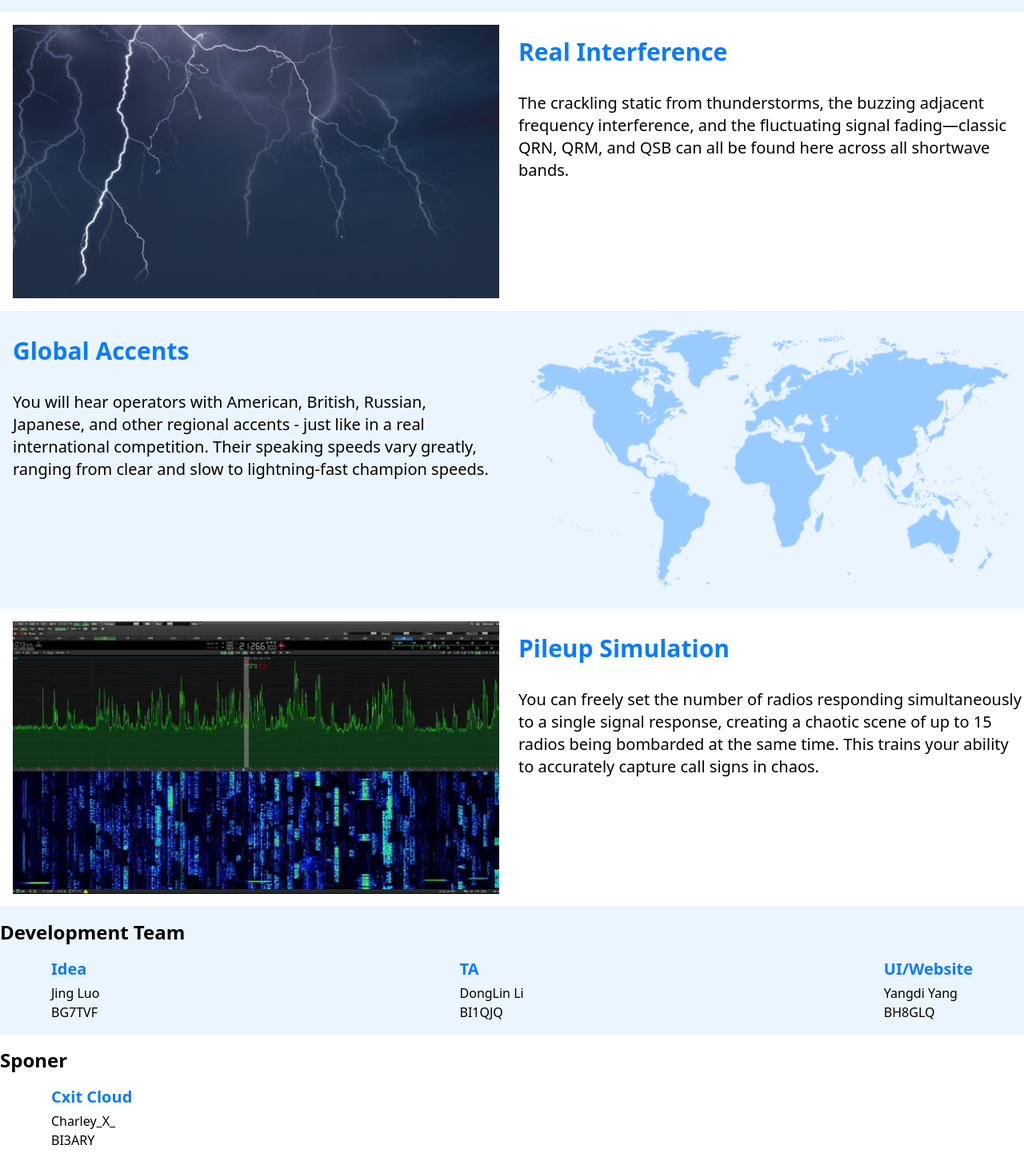
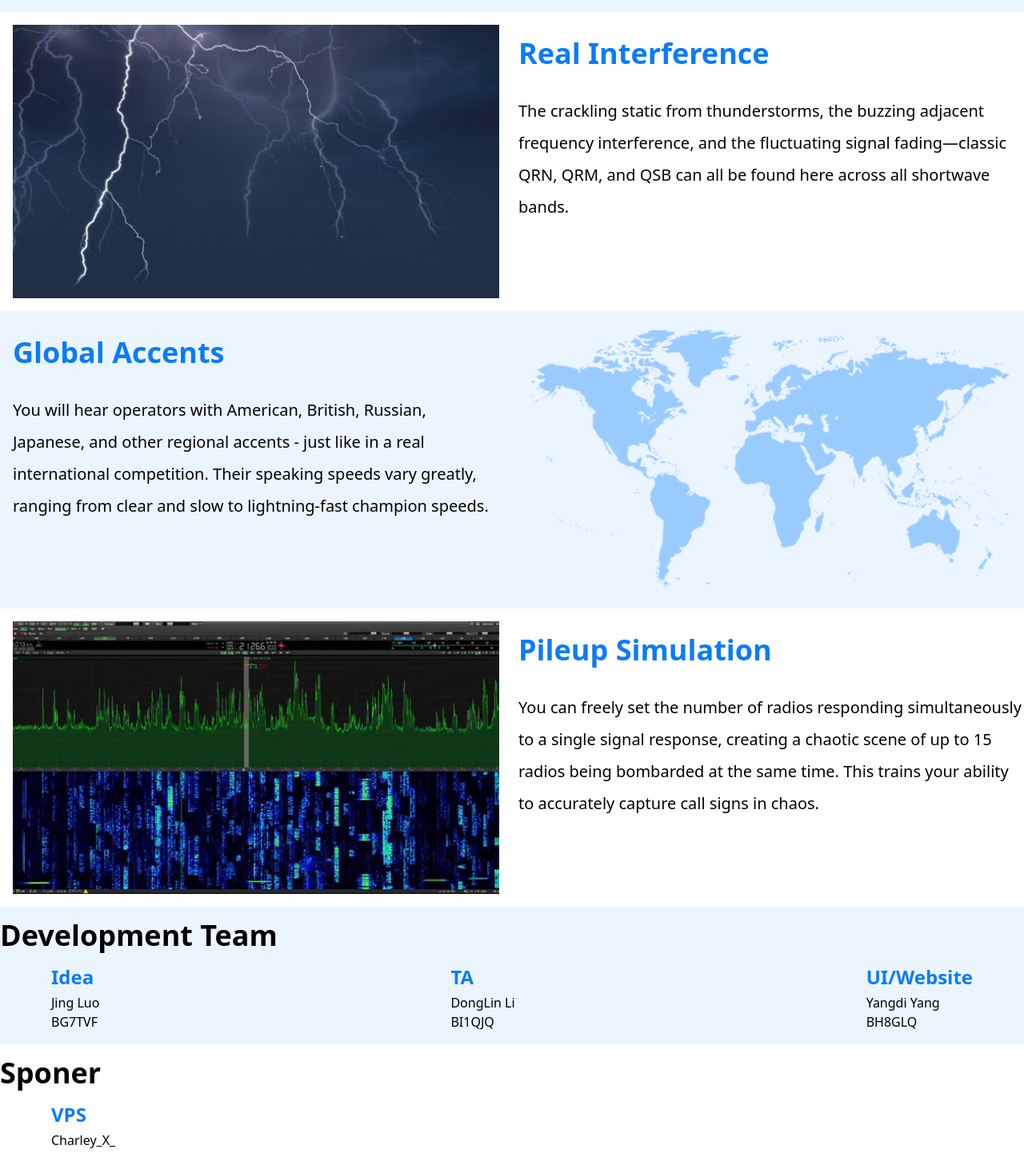
Before and after one commit to SSBContestRunner/ssb_runner_website, a Svelte app: page / in a window 1280 px wide. Shown: the part 781-2223 px from the top of the page at 80% size. Built offline with nearby package versions, Linux system fonts and the light colour scheme.

Commit message:
style(Extra.svelte): adjust font size

```diff
--- a/src/assets/i18n/en_us.json
+++ b/src/assets/i18n/en_us.json
@@ -35,7 +35,7 @@
     },
     "sponser": {
         "title": "Sponer",
-        "cloud": "Cxit Cloud"
+        "cloud": "VPS"
     },
     "footer": {
         "line1": "SSB Runner is an non-profit, non-commercial, open source project.",
--- a/src/assets/i18n/zh_cn.json
+++ b/src/assets/i18n/zh_cn.json
@@ -35,7 +35,7 @@
     },
     "sponser": {
         "title": "赞助",
-        "cloud": "Cxit Cloud"
+        "cloud": "虚拟专用服务器"
     },
     "footer": {
         "line1": "SSB Runner 是一个非盈利，非商业，开源的软件项目。",
--- a/src/components/Extra.svelte
+++ b/src/components/Extra.svelte
@@ -10,11 +10,11 @@
             alt="real interference"
         />
         <div class="mb-4 md:mb-0 px-2 md:px-0 py-2 md:py-4 md:w-1/2">
-            <h1 class="py-4 text-3xl font-semibold text-primary-400">
+            <h1 class="py-4 text-2xl md:text-4xl font-semibold text-primary-400">
                 {t("feature1-title")}
             </h1>
             <div class="mt-0 md:mt-4">
-                <span class="text-xl">{t("feature1-subtitle")}</span>
+                <span class="md:text-xl lg:leading-10">{t("feature1-subtitle")}</span>
             </div>
         </div>
     </div>
@@ -27,11 +27,11 @@
             alt="global accents"
         />
         <div class="mb-4 md:mb-0 px-2 md:px-4 py-2 md:py-4 md:w-1/2">
-            <h1 class="py-4 text-3xl font-semibold text-primary-400">
+            <h1 class="py-4 text-2xl md:text-4xl font-semibold text-primary-400">
                 {t("feature2-title")}
             </h1>
             <div class="mt-0 md:mt-4">
-                <span class="text-xl">{t("feature2-subtitle")}</span>
+                <span class="md:text-xl lg:leading-10">{t("feature2-subtitle")}</span>
             </div>
         </div>
     </div>
@@ -44,35 +44,35 @@
             alt="Pileup simulation"
         />
         <div class="mb-4 md:mb-0 px-2 md:px-0 py-2 md:py-4 md:w-1/2">
-            <h1 class="py-4 text-3xl font-semibold text-primary-400">
+            <h1 class="py-4 text-2xl md:text-4xl font-semibold text-primary-400">
                 {t("feature3-title")}
             </h1>
             <div class="mt-0 md:mt-4">
-                <span class="text-xl">{t("feature3-subtitle")}</span>
+                <span class="md:text-xl lg:leading-10">{t("feature3-subtitle")}</span>
             </div>
         </div>
     </div>
 </section>
 <section class="place-items-center w-full bg-primary-400/8">
     <div class="container py-4 px-2 md:px-0">
-        <h1 class="text-2xl font-semibold">{t("dev_team-title")}</h1>
+        <h1 class="text-2xl md:text-4xl font-semibold">{t("dev_team-title")}</h1>
         <ul class="flex justify-between md:px-16">
             <li>
-                <h2 class="text-xl text-primary-400 font-semibold pt-4 pb-1">
+                <h2 class="text-lg md:text-2xl text-primary-400 font-semibold pt-4 pb-1">
                     {t("dev_team-idea")}
                 </h2>
                 <p class="font-medium">Jing Luo</p>
                 <p class="font-medium">BG7TVF</p>
             </li>
             <li>
-                <h2 class="text-xl text-primary-400 font-semibold pt-4 pb-1">
+                <h2 class="text-lg md:text-2xl text-primary-400 font-semibold pt-4 pb-1">
                     {t("dev_team-ta")}
                 </h2>
                 <p class="font-medium">DongLin Li</p>
                 <p class="font-medium">BI1QJQ</p>
             </li>
             <li>
-                <h2 class="text-xl text-primary-400 font-semibold pt-4 pb-1">
+                <h2 class="text-lg md:text-2xl text-primary-400 font-semibold pt-4 pb-1">
                     {t("dev_team-ui")}
                 </h2>
                 <p class="font-medium">Yangdi Yang</p>
@@ -83,10 +83,10 @@
 </section>
 <section class="place-items-center w-full">
     <div class="container py-4 px-2 md:px-0">
-        <h1 class="text-2xl font-semibold">{t("sponser-title")}</h1>
+        <h1 class="text-2xl md:text-4xl font-semibold">{t("sponser-title")}</h1>
         <ul class="flex md:px-16">
             <li>
-                <h2 class="text-xl text-primary-400 font-semibold pt-4 pb-1">
+                <h2 class="text-lg md:text-2xl text-primary-400 font-semibold pt-4 pb-1">
                     {t("sponser-cloud")}
                 </h2>
                 <p class="font-medium">Charley_X_</p>
```
